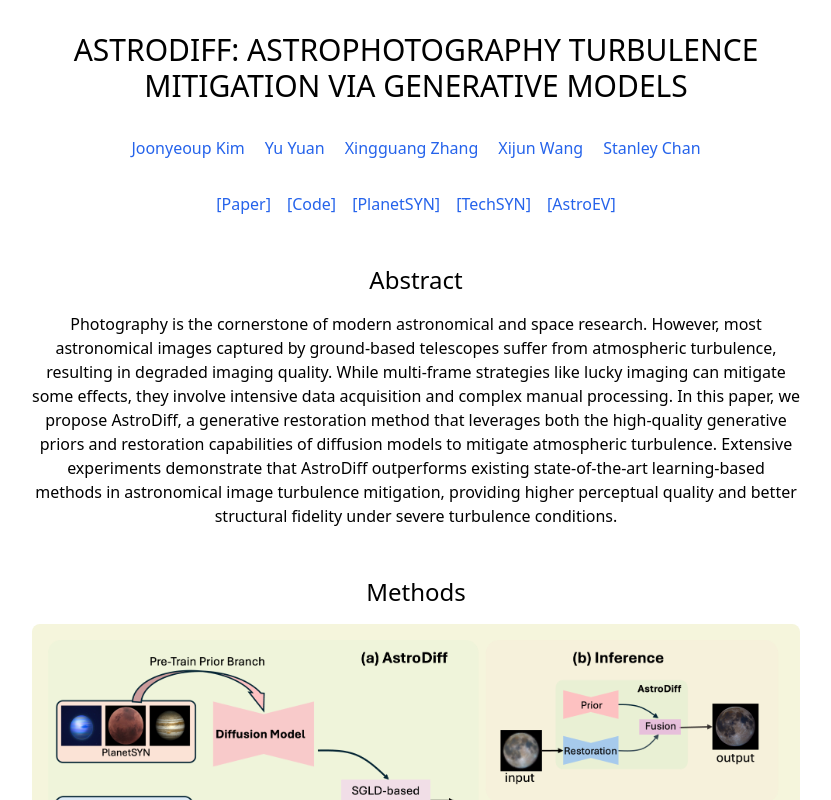
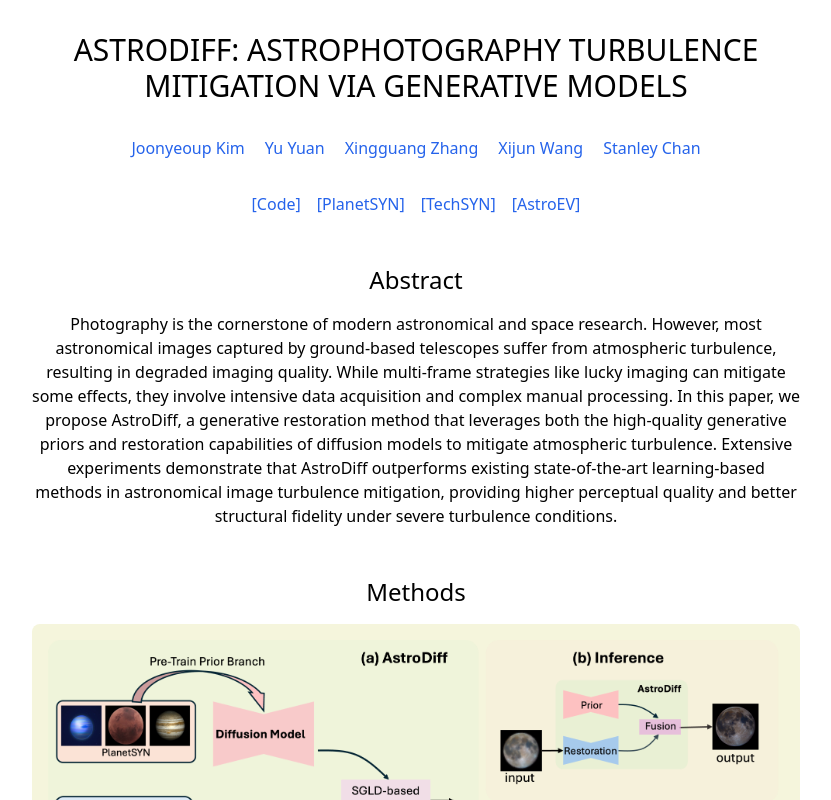
Before and after one commit to joonyeoup/web, a Next.js app: page / in a window 1280 px wide. Shown: the top 800 px of the page, without its empty margins (224-1055 px from the left). Built offline with nearby package versions, Linux system fonts and the light colour scheme.

Commit message:
Fix: caption

```diff
--- a/app/page.tsx
+++ b/app/page.tsx
@@ -12,7 +12,7 @@ export default function Page() {
   ]
 
   const links = [
-    { text: "[Paper]", href: "#" },
+    // { text: "[Paper]", href: "#" },
     { text: "[Code]", href: "#" },
     { text: "[PlanetSYN]", href: "#" },
     { text: "[TechSYN]", href: "#" },
```
